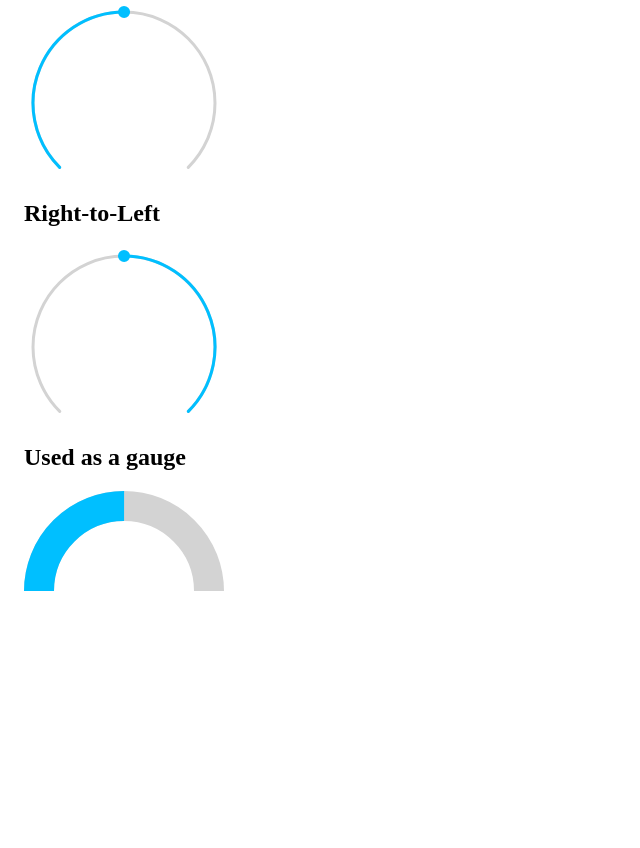
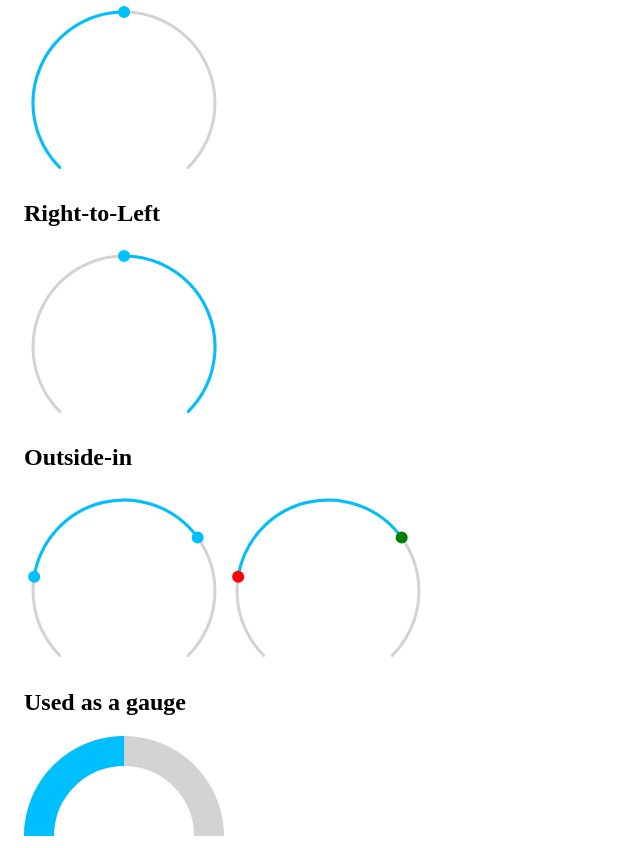
Before and after one commit to thomasloven/round-slider, a website: page example.html in a window 1280 px wide. Shown: the part 1642-2490 px from the top of the page, without its empty margins (0-640 px from the left). Before the commit the page ends 2245 px from the top, so only its background shows below. Drawn offline with Linux system fonts and the light colour scheme.

Commit message:
Add outside-in mode. Fix #21

```diff
--- a/example.html
+++ b/example.html
@@ -73,6 +73,28 @@
     <h2>Right-to-Left</h2>
     <round-slider value="50" rtl></round-slider>
 
+    <h2>Outside-in</h2>
+    <round-slider
+      low="20"
+      high="70"
+      class="highlow"
+      highLabel="High"
+      lowLabel="Low"
+      outside="true"
+    ></round-slider>
+    <round-slider
+      low="20"
+      high="70"
+      style="
+        --round-slider-low-handle-color: red;
+        --round-slider-low-bar-color: red;
+        --round-slider-high-handle-color: green;
+        --round-slider-high-bar-color: green;
+      "
+      class="highlow"
+      outside="true"
+    ></round-slider>
+
     <h2>Used as a gauge</h2>
     <round-slider
       value="50"
```
Also changed, not shown: src/round-slider.ts (+31 -1 lines), README.md.
